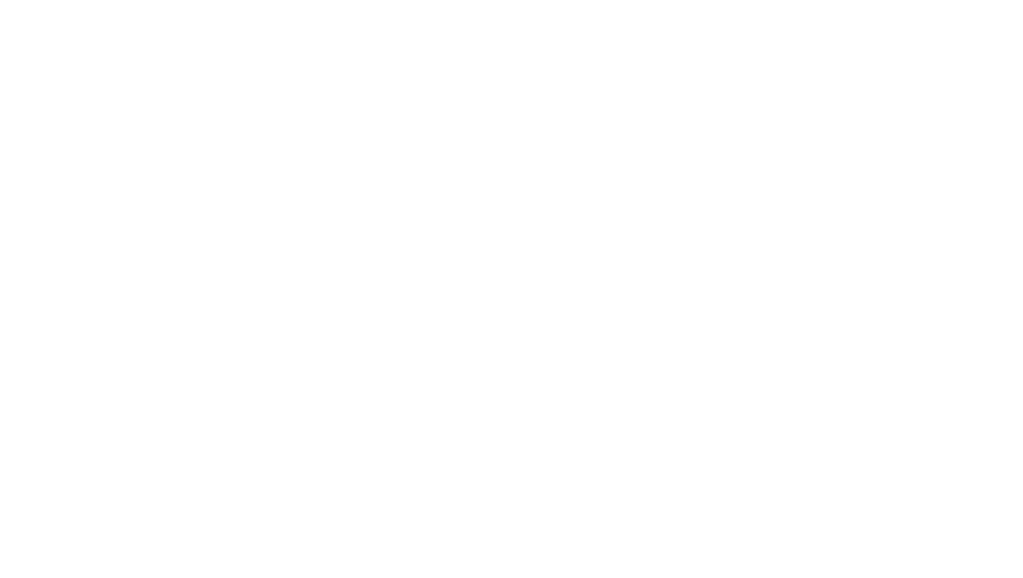
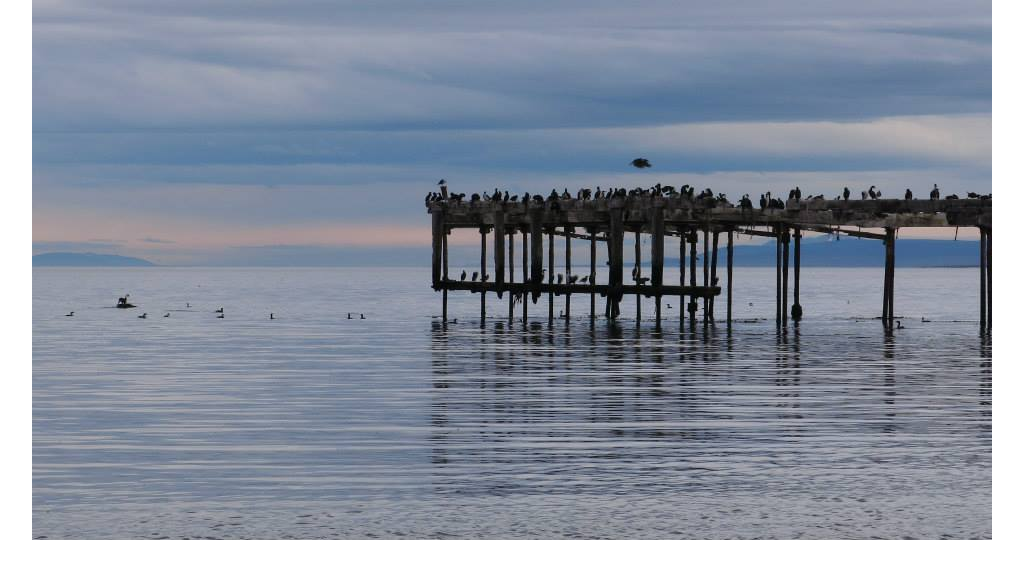
Before and after one commit to marioncastillo/carousel_jquery, a plain HTML site: page index.html in a window 1280 px wide. Shown: the whole page, without its empty margins (128-1151 px from the left). Drawn offline with nearby package versions, Linux system fonts and the light colour scheme.

Commit message:
cargando imagen

```diff
--- a/index.html
+++ b/index.html
@@ -14,6 +14,15 @@
 	<link rel="stylesheet" type="text/css" href="assets/style.css">
 </head>
 <body>
+<section>
+	<div class="container">
+		<div class="row">
+		<div class="col-lg-12 col-md-12 col-sm-12 col-xs-12 text-center">
+			<img src="assets/img/1.jpg" alt="">
+		</div>
+		</div>
+	</div>
+</section>
 
 	<script src="https://code.jquery.com/jquery-3.2.1.min.js" integrity="sha256-hwg4gsxgFZhOsEEamdOYGBf13FyQuiTwlAQgxVSNgt4=" crossorigin="anonymous"></script>
 	<!-- jQuery (necessary for Bootstrap's JavaScript plugins) -->
```
Also changed, not shown: assets/img/1.jpg (added), assets/img/2.jpg (added), assets/img/3.jpg (added), assets/img/4.jpg (added), assets/img/5.jpg (added).
